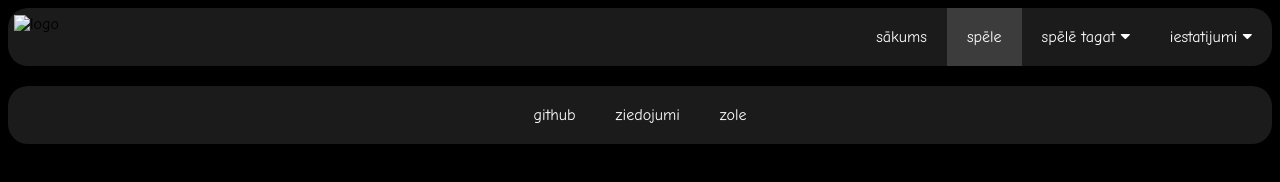
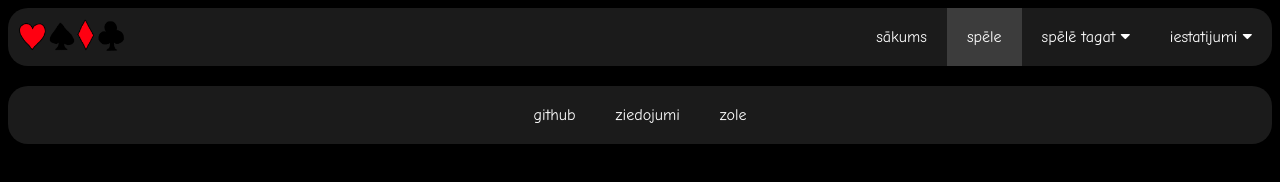
Before and after one commit to Virbie/zole, a website: page majaslapa/spele.html in a window 1280 px wide. Drawn offline with Linux system fonts and the light colour scheme.

Commit message:
Update spele.html

```diff
--- a/majaslapa/spele.html
+++ b/majaslapa/spele.html
@@ -11,7 +11,7 @@
   <body>
     <div class="augsa">
       <div class="logo">
-        <img src="zolitelogo.png" alt="logo" height=40px>
+        <img src="./resources/zolitelogo.png" alt="logo" height=40px>
       </div>
       <div class="menu">
         <button class="poga">iestatijumi
```
